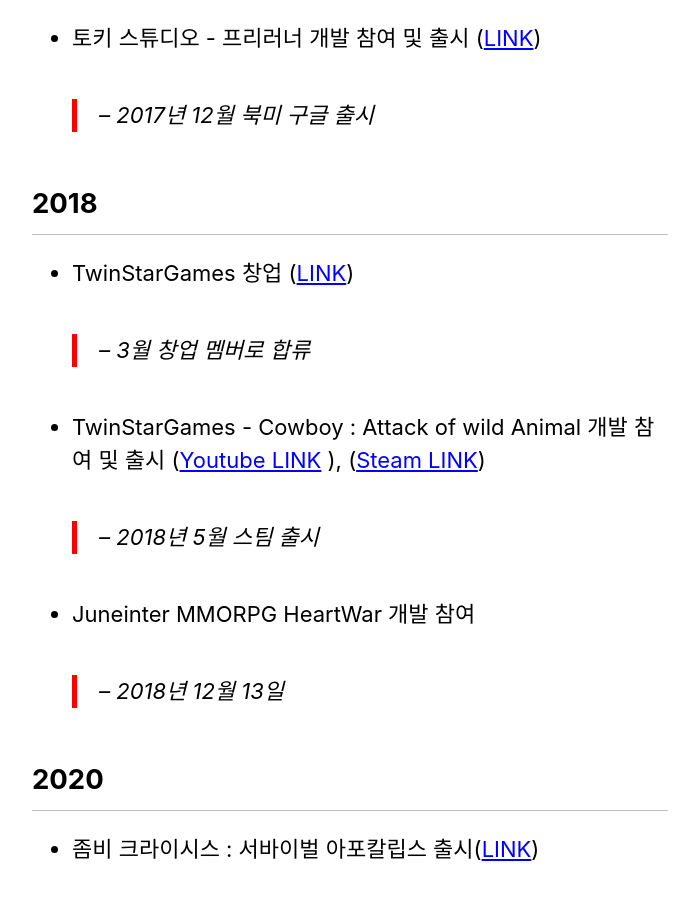
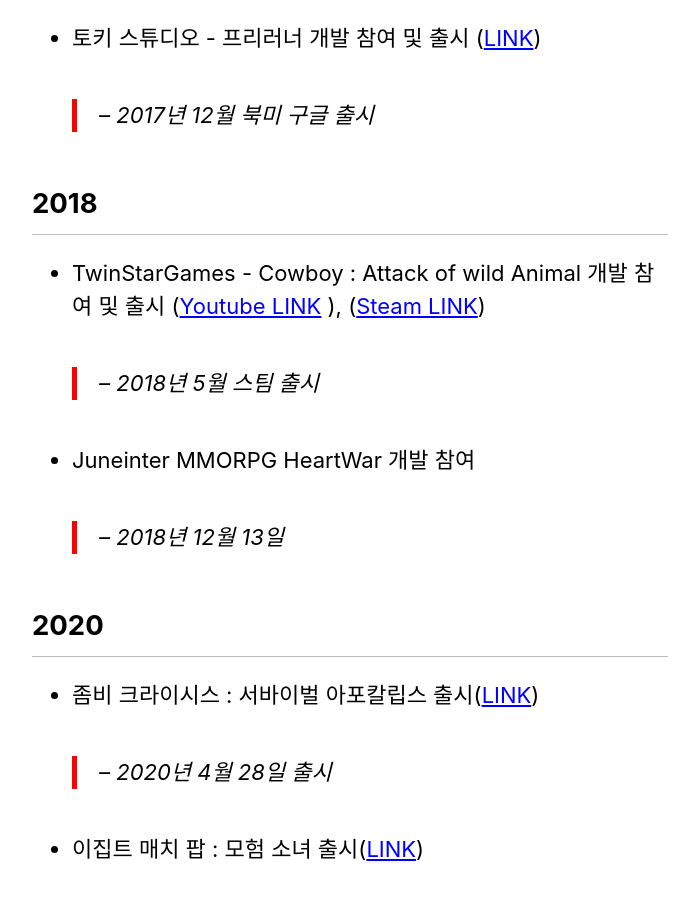
Before and after one commit to AhnHyoMin/ahnhyomin.github.io, a Jekyll site: the page built from _pages/about.md, in a window 1280 px wide and 900 px high, scrolled down 3213 px. Shown: the whole window, without its empty margins (290-989 px from the left). Built offline with Jekyll 4.4.1, drawn with Linux system fonts in a browser that asks for light colours; cached includes are drawn as plain includes; nearby versions of some CDN libraries.

Commit message:
Update about.md

```diff
--- a/_pages/about.md
+++ b/_pages/about.md
@@ -83,14 +83,12 @@ order : 1
 
 
 ## 2017
+
 * 토키 스튜디오 -  프리러너 개발 참여 및 출시 ([LINK](https://www.youtube.com/watch?v=Tu4QMD2avMk))
     > -- 2017년 12월 북미 구글 출시
 
 
 ## 2018
-
-* TwinStarGames 창업 ([LINK](http://twinstargames.net/))
-    > -- 3월 창업 멤버로 합류
 
 * TwinStarGames -  Cowboy : Attack of wild Animal 개발 참여 및 출시  ([Youtube LINK](https://www.youtube.com/watch?v=8rKIbQwSo6M) ),
  ([Steam LINK](https://store.steampowered.com/app/844970/Cowboy__Attack_of_Wild_Animal/))
```
